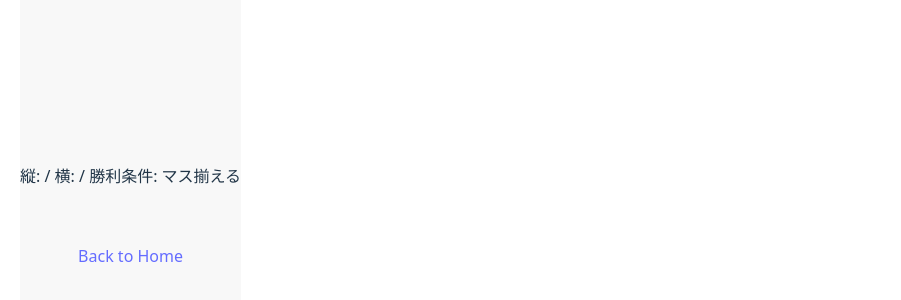
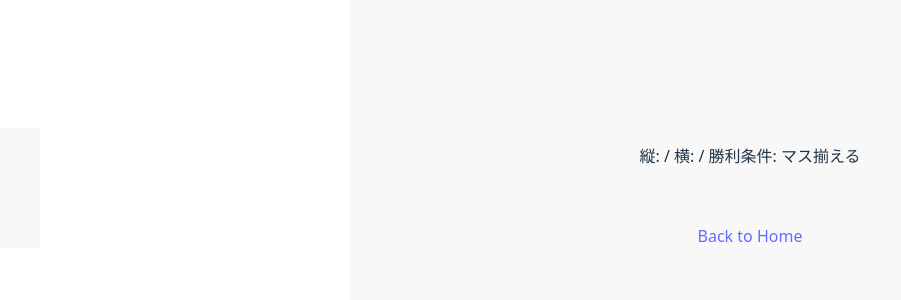
Before and after one commit to emuenu/cell_merge_game, a React (Vite) app: page /game in a window 1280 px wide. Shown: the part 212-512 px from the top of the page, without its empty margins (0-901 px from the left). Built offline with nearby package versions, Linux system fonts and the light colour scheme.

Commit message:
fix: CSSを修正

```diff
--- a/src/Home.jsx
+++ b/src/Home.jsx
@@ -4,7 +4,7 @@ import './style/App.css';
 // トップページ用コンポーネント（Homeにルーティングされると表示）
 function Home() {
     return (
-        <div class="home-layout">
+        <div className="home-layout">
             <p>Welcome to the Cell Merge Game!</p>
             <p>Click "Game Start" to begin, or "Rules" to check the rules.</p>
         </div>
--- a/src/style/App.css
+++ b/src/style/App.css
@@ -7,6 +7,7 @@
   min-height: 10vh;
   text-align: center;
   padding: 20px;
+  background-color: #f8f8f8;
 }
 
 /* 入力フィールドの見た目と整列 */
@@ -35,7 +36,7 @@
 button {
   padding: 10px 20px;
   font-size: 16px;
-  background-color: #f7f7f7;
+  background-color: #bdb2e4;
   border: none;
   border-radius: 8px;
   cursor: pointer;
--- a/src/style/Game.css
+++ b/src/style/Game.css
@@ -1,4 +1,8 @@
 .game-layout {
+    position: absolute;
+    width: 200%;
+    max-width: 800px;
+    left: 350px;
     display: flex;
     flex-direction: column;
     align-items: center;
```
